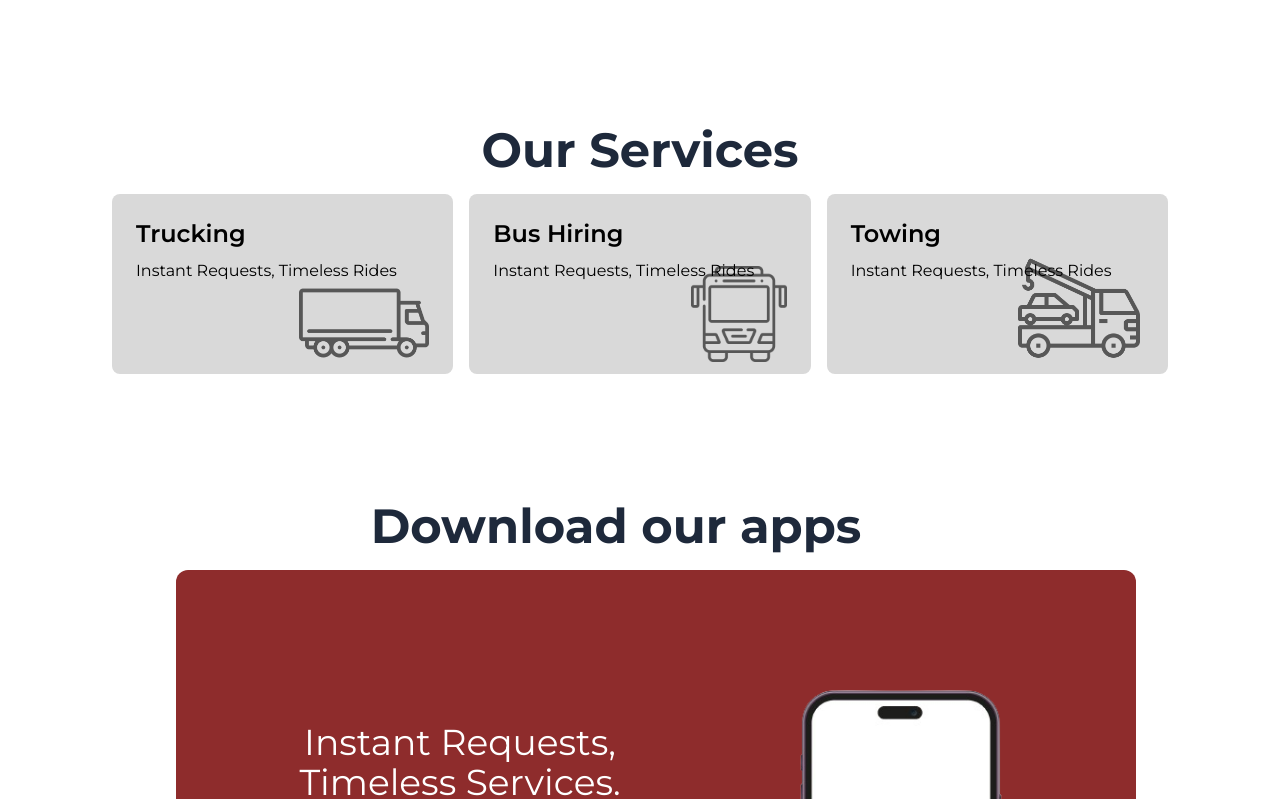
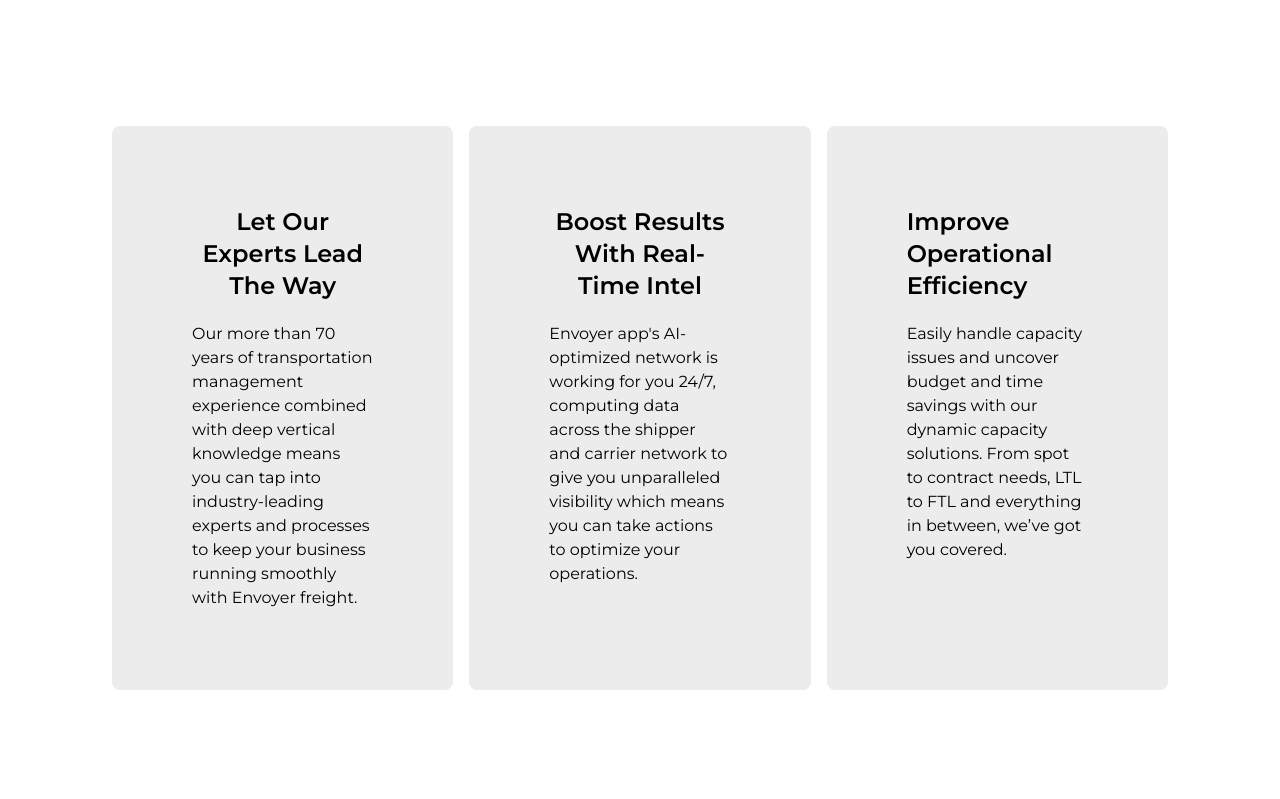
Before and after one commit to KAsare1/Envoyer, a React (Vite) app: page / in a window 1280 px wide. Shown: the part 2541-3340 px from the top of the page. Built offline with nearby package versions, Linux system fonts and the light colour scheme.

Commit message:
minor changes

```diff
--- a/src/pages/Home/MidSections.tsx
+++ b/src/pages/Home/MidSections.tsx
@@ -45,6 +45,44 @@
         </div>
         </IsVisible>
 
+
+        <IsVisible>
+        <section className='container px-16'>
+        <div className='my-32'>
+        <div className='grid gap-2 md:gap-4 grid-cols-1 md:grid-cols-3 md:mx-12 mr-24'>
+            <div role='button' className='bg-[#D9D9D9] bg-opacity-50 overflow-hidden relative p-4 md:p-20 text-left rounded md:rounded-lg bg-neutral-secondary min-h-[180px] duration-200 hover:scale-[1.02] select-none z-50 w-full h-full inline-block cursor-pointer active:scale-975 active:ease-in-out active:duration-100'>
+                <div className='relative z-10 w-full h-full'>
+                    <div className='pb-14 md:pb-0 md:pr-26'>
+                        <h5 className='font-semibold mt-0 text-lg md:text-2xl mb-5 font-montserrat text-center'>Let Our Experts Lead The Way</h5>
+                        <span className='inline-block mt-0 text-base leading-6 font-normal font-montserrat mb-0 text-secondary max-md:!text-sm'>Our more than 70 years of transportation management experience combined with deep vertical knowledge means you can tap into industry-leading experts and processes to keep your business running smoothly with Envoyer freight.</span>
+
+                    </div>
+                </div>
+            </div>
+            <div role='button' className='bg-[#D9D9D9] bg-opacity-50 overflow-hidden relative p-4 md:p-20 text-left rounded md:rounded-lg bg-neutral-secondary min-h-[180px] duration-200 hover:scale-[1.02] select-none z-50 w-full h-full inline-block cursor-pointer active:scale-975 active:ease-in-out active:duration-100'>
+                <div className='relative z-10 w-full h-full'>
+                    <div className='pb-14 md:pb-0 md:pr-26'>
+                        <h5 className='font-semibold mt-0 text-lg md:text-2xl mb-5 font-montserrat text-center'>Boost Results With Real-Time Intel</h5>
+                        <span className='inline-block mt-0 text-base leading-6 font-normal font-montserrat mb-0 text-secondary max-md:!text-sm'>Envoyer app's AI-optimized network is working for you 24/7, computing data across the shipper and carrier network to give you unparalleled visibility which means you can take actions to optimize your operations.</span>
+                    </div>
+                </div>
+            </div>
+            <div role='button' className='bg-[#D9D9D9] bg-opacity-50 overflow-hidden relative p-4 md:p-20 text-left rounded md:rounded-lg bg-neutral-secondary min-h-[180px] duration-200 hover:scale-[1.02] select-none z-50 w-full h-full inline-block cursor-pointer active:scale-975 active:ease-in-out active:duration-100'>
+                <div className='relative z-10 w-full h-full'>
+                    <div className='pb-14 md:pb-0 md:pr-26'>
+                        <h5 className='font-semibold mt-0 text-lg md:text-2xl mb-5 font-montserrat'>Improve Operational Efficiency</h5>
+                        <span className='inline-block mt-0 text-base leading-6 font-normal font-montserrat mb-0 text-secondary max-md:!text-sm'>Easily handle capacity issues and uncover budget and time savings with our dynamic capacity solutions. From spot to contract needs, LTL to FTL and everything in between, we’ve got you covered.</span>
+
+                    </div>
+                </div>
+            </div>
+
+        </div>
+        </div>
+
+        </section>
+        </IsVisible>
+
         <IsVisible>
         <section className='container px-16'>
         <div className='my-32'>
@@ -55,7 +93,7 @@
                     <div className='pb-14 md:pb-0 md:pr-26'>
                         <h5 className='font-semibold mt-0 text-lg md:text-2xl mb-2 font-montserrat'>Trucking</h5>
                         <span className='inline-block mt-0 text-base leading-6 font-normal font-montserrat mb-0 text-secondary max-md:!text-sm'>Instant Requests, Timeless Rides</span>
-                        <img src={truck} className='absolute opacity-60 top-10 right-0 bottom-0 z-0 max-h-[130px] max-w-[130px] md:!max-h-[130px] md:!max-w-[130px]'></img>
+                        <img src={truck} className='opacity-60 mx-auto self-center justify-center max-h-[130px] max-w-[130px] md:!max-h-[130px] md:!max-w-[130px]'></img>
                     </div>
                 </div>
             </div>
@@ -64,7 +102,7 @@
                     <div className='pb-14 md:pb-0 md:pr-26'>
                         <h5 className='font-semibold mt-0 text-lg md:text-2xl mb-2 font-montserrat'>Bus Hiring</h5>
                         <span className='inline-block mt-0 text-base leading-6 font-normal font-montserrat mb-0 text-secondary max-md:!text-sm'>Instant Requests, Timeless Rides</span>
-                        <img src={bus} className='absolute opacity-60 top-12 right-0 bottom-0 z-0 max-h-[130px] max-w-[130px] md:!max-h-[130px] md:!max-w-[130px] size-24'></img>
+                        <img src={bus} className='opacity-60 mx-auto self-center justify-center mt-5 max-h-[130px] max-w-[130px] md:!max-h-[130px] md:!max-w-[130px] size-24'></img>
                     </div>
                 </div>
             </div>
@@ -73,7 +111,7 @@
                     <div className='pb-14 md:pb-0 md:pr-26'>
                         <h5 className='font-semibold mt-0 text-lg md:text-2xl mb-2 font-montserrat'>Towing</h5>
                         <span className='inline-block mt-0 text-base leading-6 font-normal font-montserrat mb-0 text-secondary max-md:!text-sm'>Instant Requests, Timeless Rides</span>
-                        <img src={tow} className='absolute opacity-60 top-6 right-0 bottom-0 max-h-[130px] max-w-[130px] md:!max-h-[130px] md:!max-w-[130px] size-26'></img>
+                        <img src={tow} className='opacity-60 mx-auto self-center justify-center bottom-0 max-h-[130px] max-w-[130px] md:!max-h-[130px] md:!max-w-[130px] size-26'></img>
                     </div>
                 </div>
             </div>
@@ -83,6 +121,9 @@
 
         </section>
         </IsVisible>
+
+
+
 
 <IsVisible>
         <div className='md:items-center md:text-center'><h1 className='md:text-5xl text-3xl md:mb-5 mr-36 mb-10 md:mr-12 text-center font-montserrat font-bold text-slate-800'>Download our apps</h1></div>
```
Also changed, not shown: src/pages/Home/freight.tsx (added).
